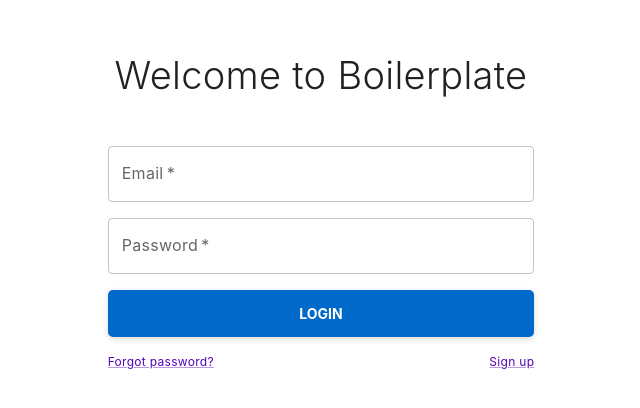
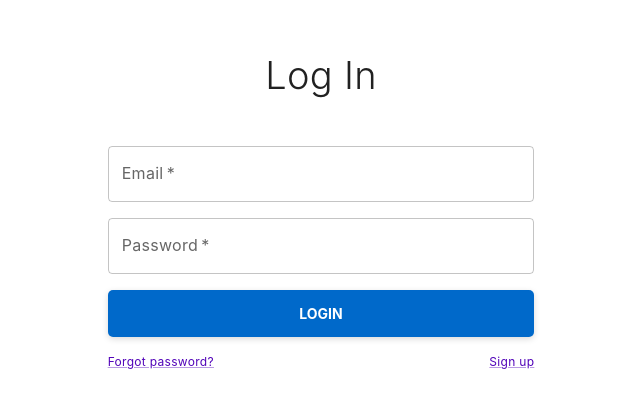
Before and after one commit to hack4impact-upenn/asap-f22, a React (Create React App) app in the folder client/: page /login in a window 1280 px wide. Shown: the part 188-596 px from the top of the page, without its empty margins (319-959 px from the left). Built offline with nearby package versions, Linux system fonts and the light colour scheme; no server answers; a web font is replaced by a local one.

Commit message:
changed welcome to the boilerplate text to log in

```diff
--- a/client/src/Authentication/LoginPage.tsx
+++ b/client/src/Authentication/LoginPage.tsx
@@ -134,7 +134,7 @@ function LoginPage() {
         <FormCol>
           <Grid item container justifyContent="center">
             <Typography variant="h2" textAlign="center">
-              Welcome to Boilerplate
+              Log In
             </Typography>
           </Grid>
           <Grid item width="1">
```
